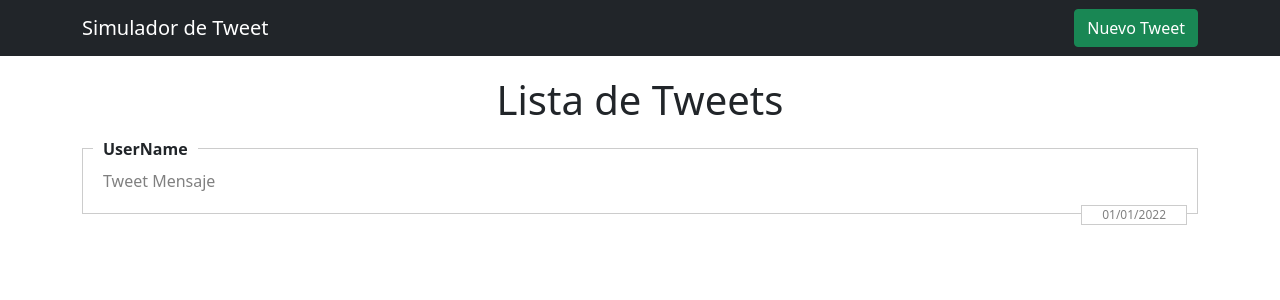
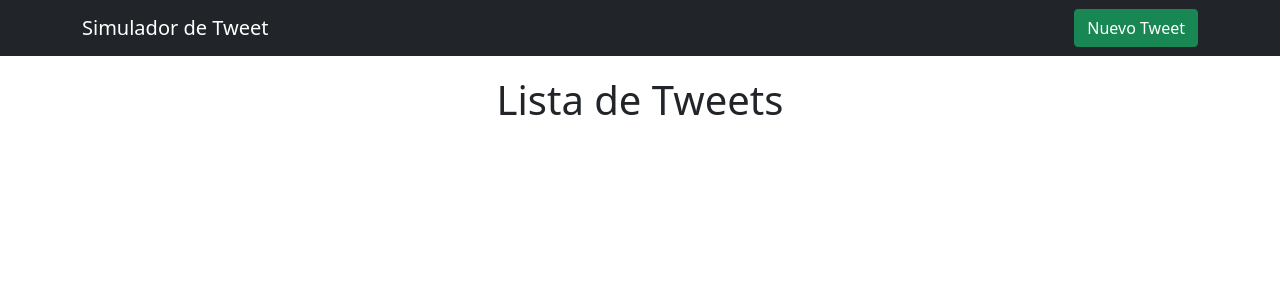
Before and after one commit to danielg2017/vue3-simulador-tweets, a Vue app: page / in a window 1280 px wide. Shown: the top 300 px of the page. Built offline with nearby package versions, Linux system fonts and the light colour scheme.

Commit message:
Renderizando Tweets

```diff
--- a/src/App.vue
+++ b/src/App.vue
@@ -1,14 +1,16 @@
 <template>
     <Menu :openCloseForm="openCloseForm" :showForm="showForm" />
-    <TweetForm :showForm="showForm" />
-    <TweetList />
+    <TweetForm :showForm="showForm" :openCloseForm="openCloseForm" :reloadTweets="reloadTweets" />
+    <TweetList :tweets="tweets" />
 </template>
 
 <script>
+import {ref} from 'vue';
 import Menu from './components/Menu';
 import TweetForm from './components/TweetForm';
 import TweetList from './components/TweetList';
 import useFormTweet from './hooks/useFormTweet';
+import {getTweetsApi} from './api/tweet';
 export default {
     name: 'App',
     components: {
@@ -17,8 +19,15 @@ export default {
         TweetList,
     },
     setup() {
+        let tweets = ref(getTweetsApi().reverse());
+
+        const reloadTweets = () => {
+            tweets.value = getTweetsApi().reverse();
+        };
         return {
             ...useFormTweet(),
+            tweets,
+            reloadTweets,
         };
     },
 };
--- a/src/components/TweetForm.vue
+++ b/src/components/TweetForm.vue
@@ -20,16 +20,24 @@
 <script>
 import { ref } from 'vue';
 import { saveTweetApi } from '../api/tweet';
+
 export default {
     props: {
         showForm: Boolean,
+        openCloseForm: Function,
+        reloadTweets: Function,
     },
-    setup(prpops) {
+    setup(props) {
         let username = ref('');
         let tweet = ref('');
 
         const sendTweet = () => {
+            if (!tweet.value || !username.value) return;
             saveTweetApi(tweet.value, username.value);
+            tweet.value = '';
+            username.value = '';
+            props.reloadTweets();
+            props.openCloseForm();
         };
         return { sendTweet, username, tweet };
     },
--- a/src/components/TweetList.vue
+++ b/src/components/TweetList.vue
@@ -1,17 +1,29 @@
 <template>
   <div class="container">
     <h1 class="text-center mb-4">Lista de Tweets</h1>
-    <div class="tweet">
-        <p class="tweet__title">UserName</p>
-        <p class="tweet__text">Tweet Mensaje</p>
-        <span>01/01/2022</span>
+    <div class="tweet" v-for="tweet in tweets" :key="tweet.id">
+        <p class="tweet__title">{{tweet.username}}</p>
+        <p class="tweet__text">{{tweet.tweet}}</p>
+        <span>{{tweet.createdAt}}</span>
     </div>
   </div>
 </template>
 
 <script>
 export default {
-
+    props: {
+        tweets: {
+            type: Array,
+            // required: true
+        }
+    },
+    setup(props) {
+        // console.log(props.tweets);
+        // return {
+        //     ...useFormTweet(),
+        //     tweets: this.tweets
+        // };
+    }
 }
 </script>
 
```
